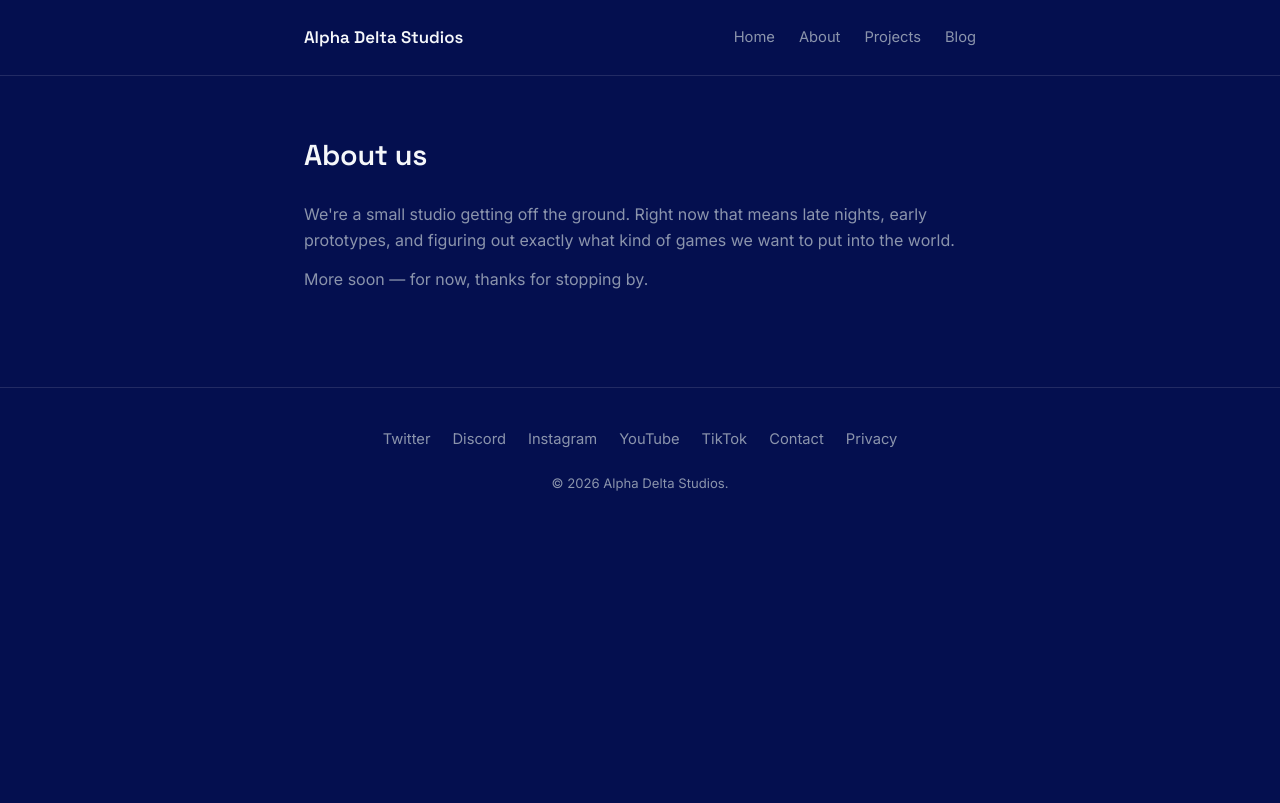
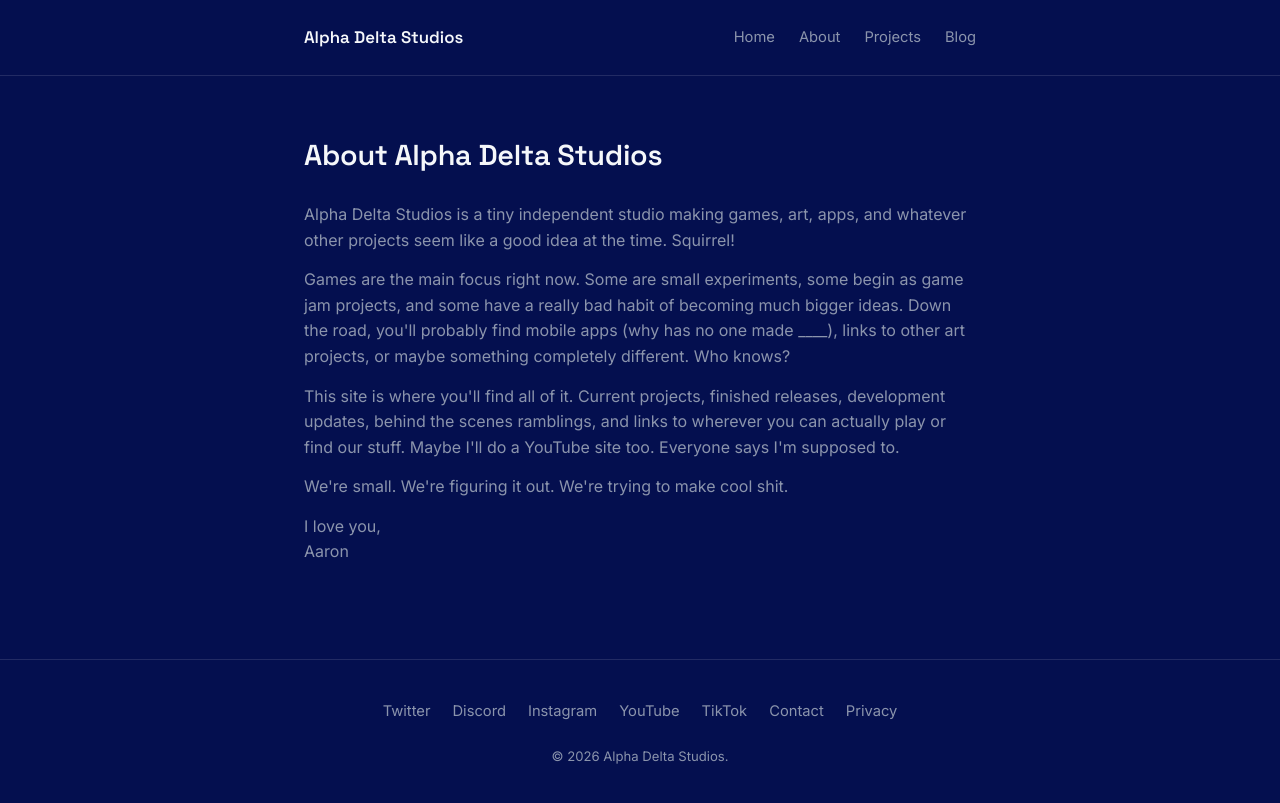
Before and after one commit to AlphaDelta24/alpha-delta-site, a Jekyll site: the page built from about.html, in a window 1280 px wide. Shown: the top 803 px of the page. Built offline with Jekyll 4.4.1, drawn with Linux system fonts in a browser that asks for light colours.

Commit message:
Update about.html

```diff
--- a/about.html
+++ b/about.html
@@ -3,7 +3,10 @@ layout: default
 title: About
 ---
 <div class="wrap">
-  <h1>About us</h1>
-  <p>We're a small studio getting off the ground. Right now that means late nights, early prototypes, and figuring out exactly what kind of games we want to put into the world.</p>
-  <p>More soon — for now, thanks for stopping by.</p>
+  <h1>About Alpha Delta Studios</h1>
+  <p>Alpha Delta Studios is a tiny independent studio making games, art, apps, and whatever other projects seem like a good idea at the time. Squirrel!</p>
+  <p>Games are the main focus right now. Some are small experiments, some begin as game jam projects, and some have a really bad habit of becoming much bigger ideas. Down the road, you'll probably find mobile apps (why has no one made ____), links to other art projects, or maybe something completely different. Who knows?</p>
+  <p>This site is where you'll find all of it. Current projects, finished releases, development updates, behind the scenes ramblings, and links to wherever you can actually play or find our stuff. Maybe I'll do a YouTube site too. Everyone says I'm supposed to.</p>
+  <p>We're small. We're figuring it out. We're trying to make cool shit.</p>
+  <p>I love you,<br>Aaron</p>
 </div>
```
